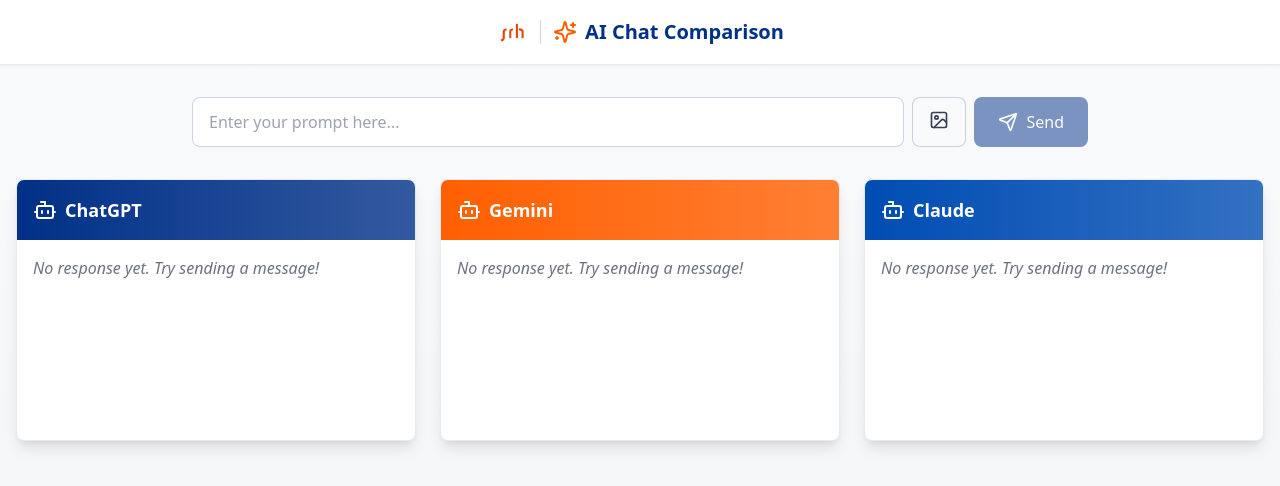
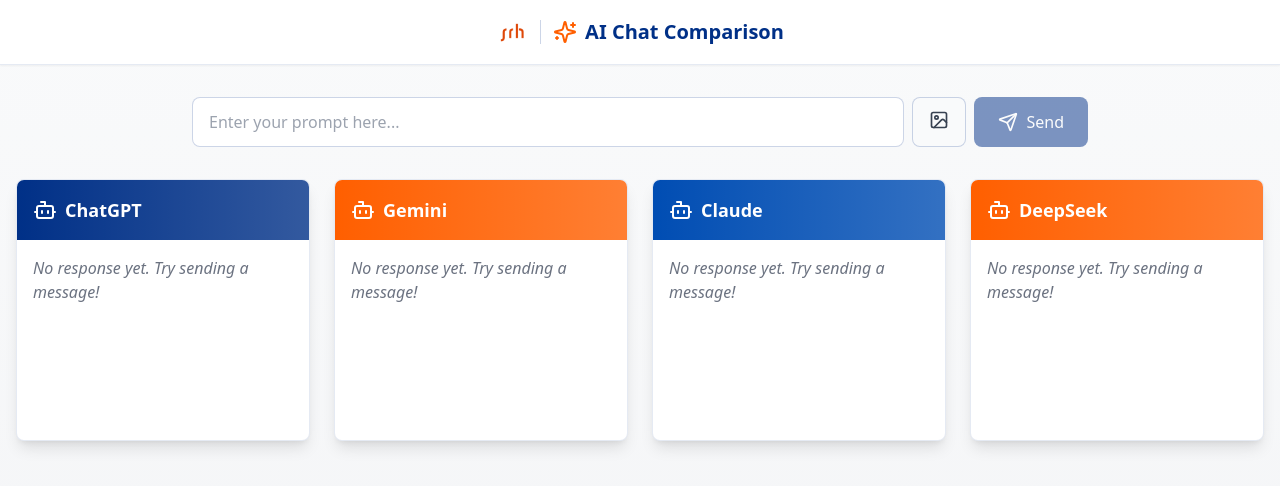
Before and after one commit to ujjwal-webdev/Chatbot-Comparison, a React (Vite) app in the folder frontend/: page / in a window 1280 px wide. Shown: the top 486 px of the page. Built offline with nearby package versions, Linux system fonts and the light colour scheme; no server answers.

Commit message:
CSS changes

```diff
--- a/frontend/src/App.tsx
+++ b/frontend/src/App.tsx
@@ -13,6 +13,7 @@ export default function App() {
         { model: 'ChatGPT', response: '', loading: false },
         { model: 'Gemini', response: '', loading: false },
         { model: 'Claude', response: '', loading: false },
+        { model: 'DeepSeek', response: '', loading: false }
     ]);
 
     const handleSubmit = async (prompt: string, image: File | null) => {
@@ -40,12 +41,12 @@ export default function App() {
     return (
         <div className="min-h-screen bg-gradient-to-b from-gray-50 to-gray-100">
             <Header />
-            <main className="max-w-7xl mx-auto px-4 py-8">
+            <main className="max-w-9xl mx-auto px-4 py-8">
                 <div className="max-w-4xl mx-auto mb-8">
                     <ChatForm onSubmit={handleSubmit} />
                 </div>
 
-                <div className="grid grid-cols-1 md:grid-cols-3 gap-6">
+                <div className="grid grid-cols-1 md:grid-cols-4 gap-6">
                     {responses.map((response, index) => (
                         <ResponseColumn
                             key={`${response.model}-${index}`}
--- a/frontend/src/components/ResponseColumn.tsx
+++ b/frontend/src/components/ResponseColumn.tsx
@@ -16,6 +16,8 @@ export const ResponseColumn: React.FC<ResponseColumnProps> = ({ data }) => {
                 return 'from-srh-orange to-srh-orange/80';
             case 'Claude':
                 return 'from-srh-blue-light to-srh-blue-light/80';
+            case 'DeepSeek':
+                return 'from-srh-orange to-srh-orange/80';
             default:
                 return 'from-gray-500 to-gray-600';
         }
```
